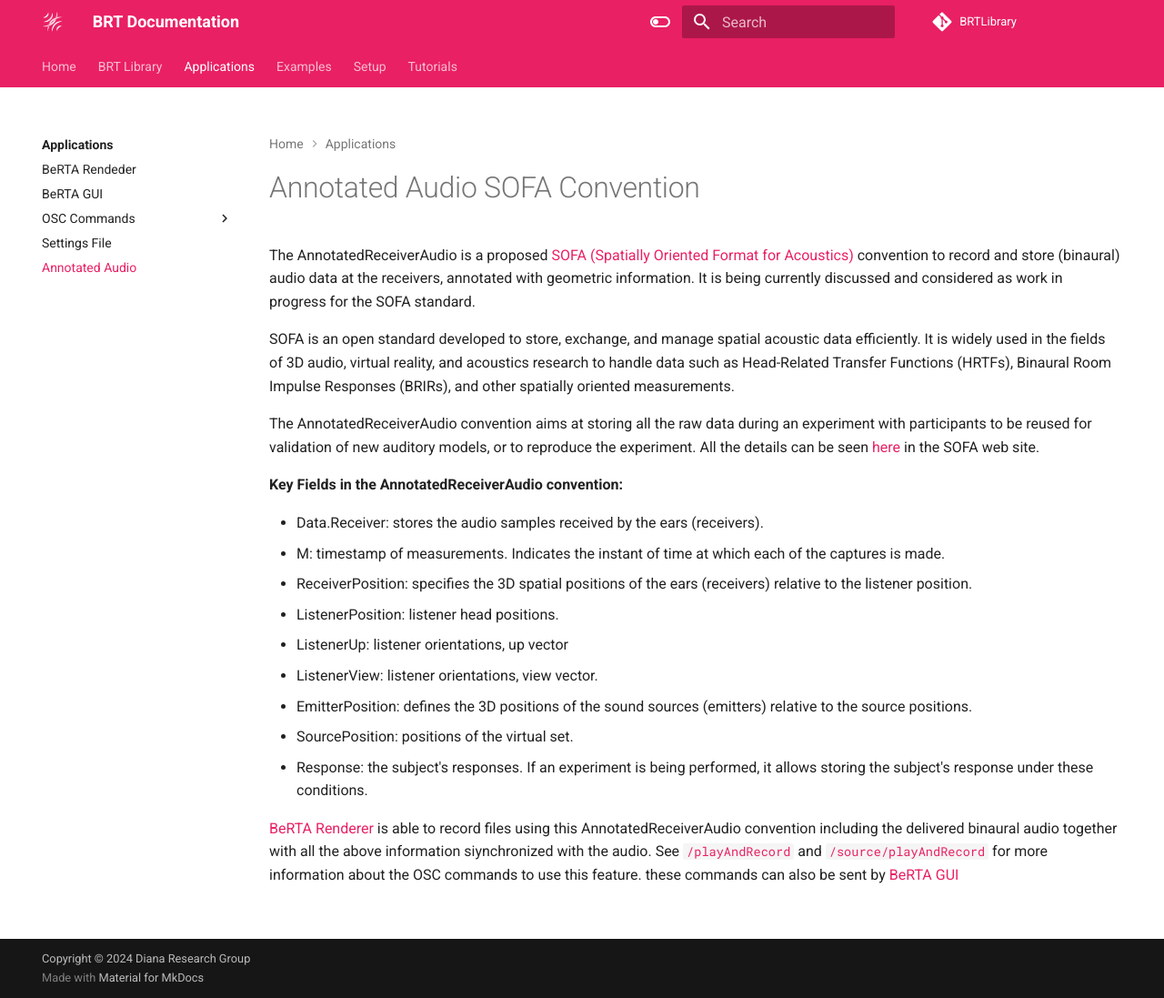
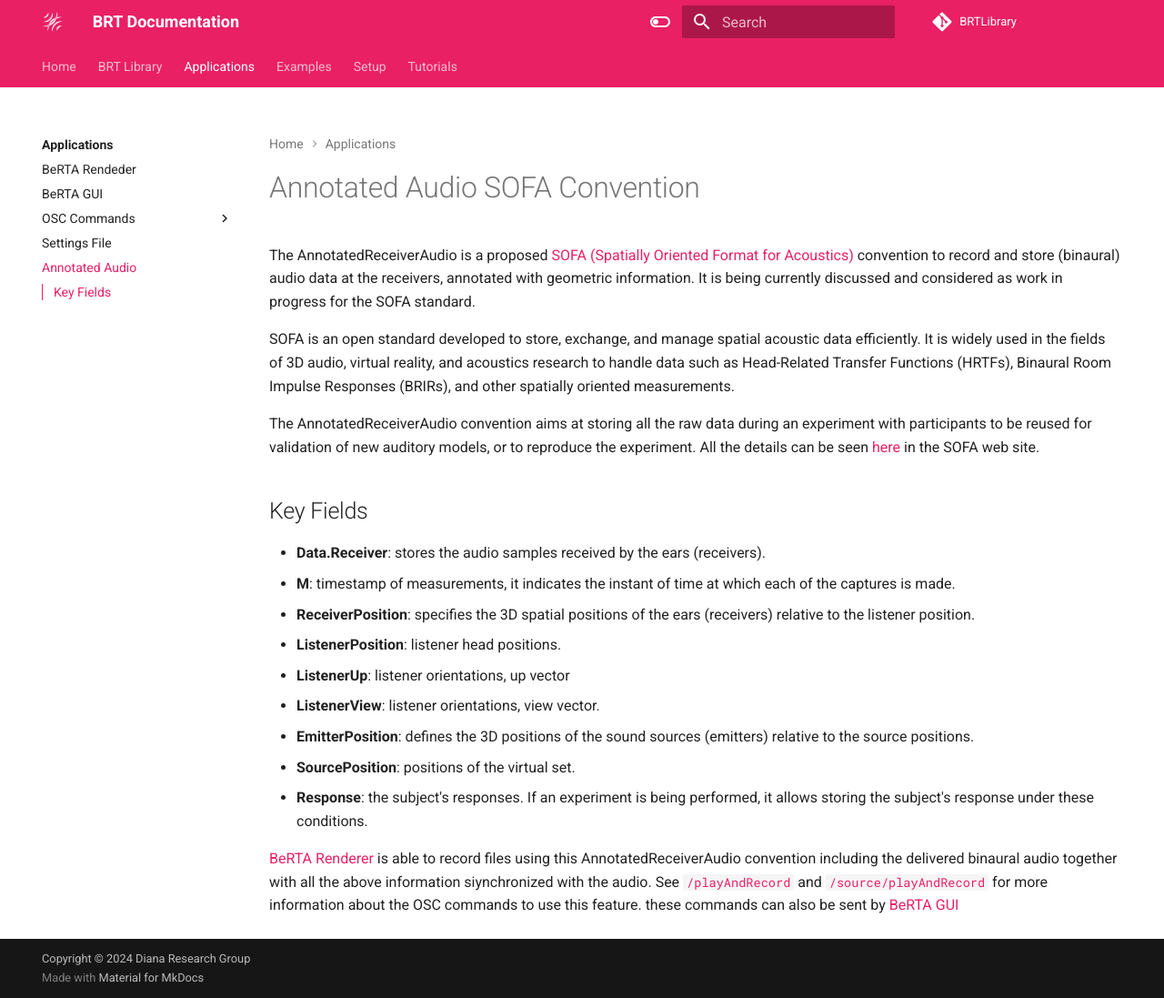
Before and after one commit to GrupoDiana/BRT-Documentation, an MkDocs documentation site: the page built from docs/applications/annotated-audio.md, in a window 1280 px wide and 1097 px high. Shown: the whole window at 91% size. Built offline with MkDocs 1.6.1 and Material for MkDocs 9.7.7, drawn with Linux system fonts in a browser that asks for light colours; comment, search, counter and statistics services are not loaded.

Commit message:
feat: Cosmetic changes

```diff
--- a/docs/applications/annotated-audio.md
+++ b/docs/applications/annotated-audio.md
@@ -7,16 +7,16 @@
 The AnnotatedReceiverAudio convention aims at storing all the raw data during an experiment with participants to be reused for validation of new auditory models, or to reproduce the experiment. All the details can be seen <a href="https://www.sofaconventions.org/mediawiki/index.php/AnnotatedReceiverAudio" target="_blank">here</a> in the SOFA web site.
 
 
-**Key Fields in the AnnotatedReceiverAudio convention:**
+## Key Fields
 
-- Data.Receiver: stores the audio samples received by the ears (receivers).
-- M: timestamp of measurements. Indicates the instant of time at which each of the captures is made.
-- ReceiverPosition: specifies the 3D spatial positions of the ears (receivers) relative to the listener position.
-- ListenerPosition: listener head positions.
-- ListenerUp: listener orientations, up vector
-- ListenerView: listener orientations, view vector.
-- EmitterPosition: defines the 3D positions of the sound sources (emitters) relative to the source positions.
-- SourcePosition: positions of the virtual set.
-- Response: the subject's responses. If an experiment is being performed, it allows storing the subject's response under these conditions.
+- **Data.Receiver**: stores the audio samples received by the ears (receivers).
+- **M**: timestamp of measurements, it indicates the instant of time at which each of the captures is made.
+- **ReceiverPosition**: specifies the 3D spatial positions of the ears (receivers) relative to the listener position.
+- **ListenerPosition**: listener head positions.
+- **ListenerUp**: listener orientations, up vector
+- **ListenerView**: listener orientations, view vector.
+- **EmitterPosition**: defines the 3D positions of the sound sources (emitters) relative to the source positions.
+- **SourcePosition**: positions of the virtual set.
+- **Response**: the subject's responses. If an experiment is being performed, it allows storing the subject's response under these conditions.
 
 [BeRTA Renderer](berta-renderer/index.md) is able to record files using this AnnotatedReceiverAudio convention including the delivered binaural audio together with all the above information siynchronized with the audio. See [`/playAndRecord`](/BRT-Documentation/osc/overall#playandrecord) and [`/source/playAndRecord`](/BRT-Documentation/osc/source#sourceplayandrecord) for more information about the OSC commands to use this feature. these commands can also be sent by [BeRTA GUI](berta-gui.md)
```
